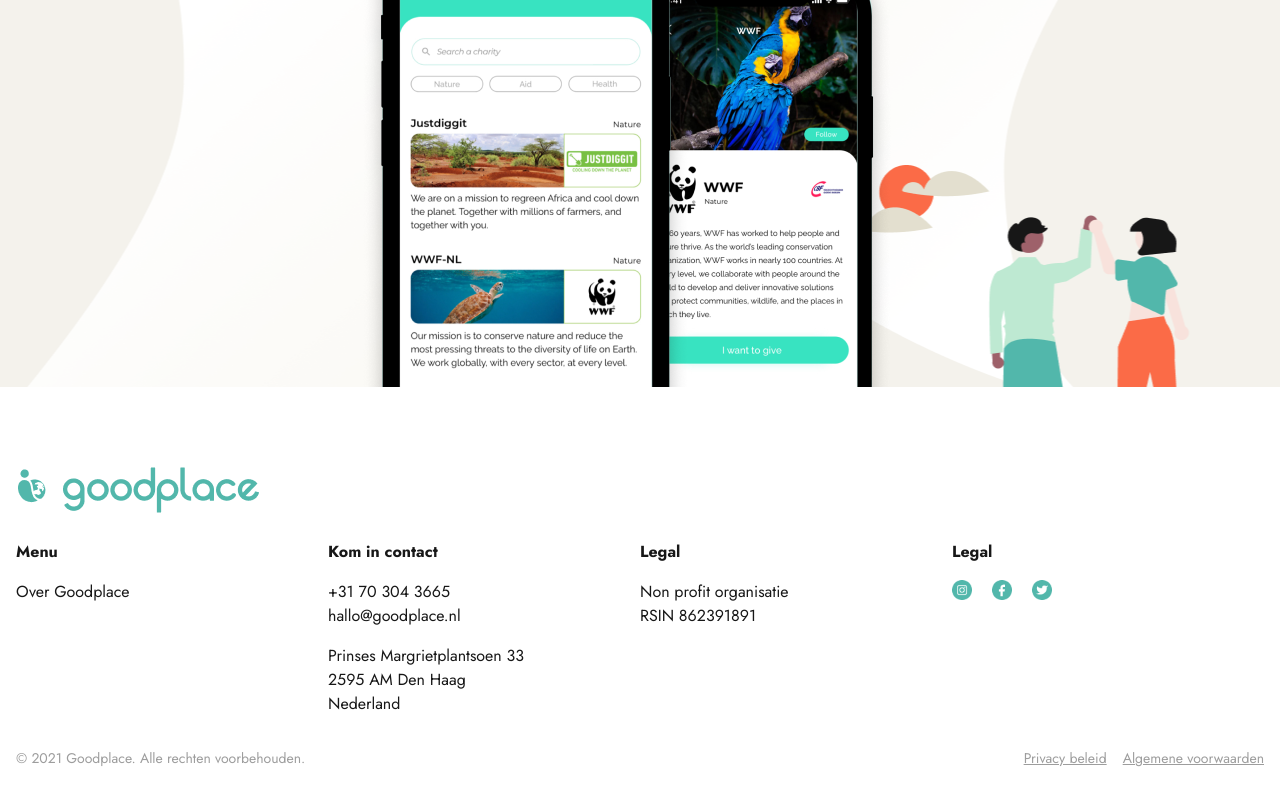
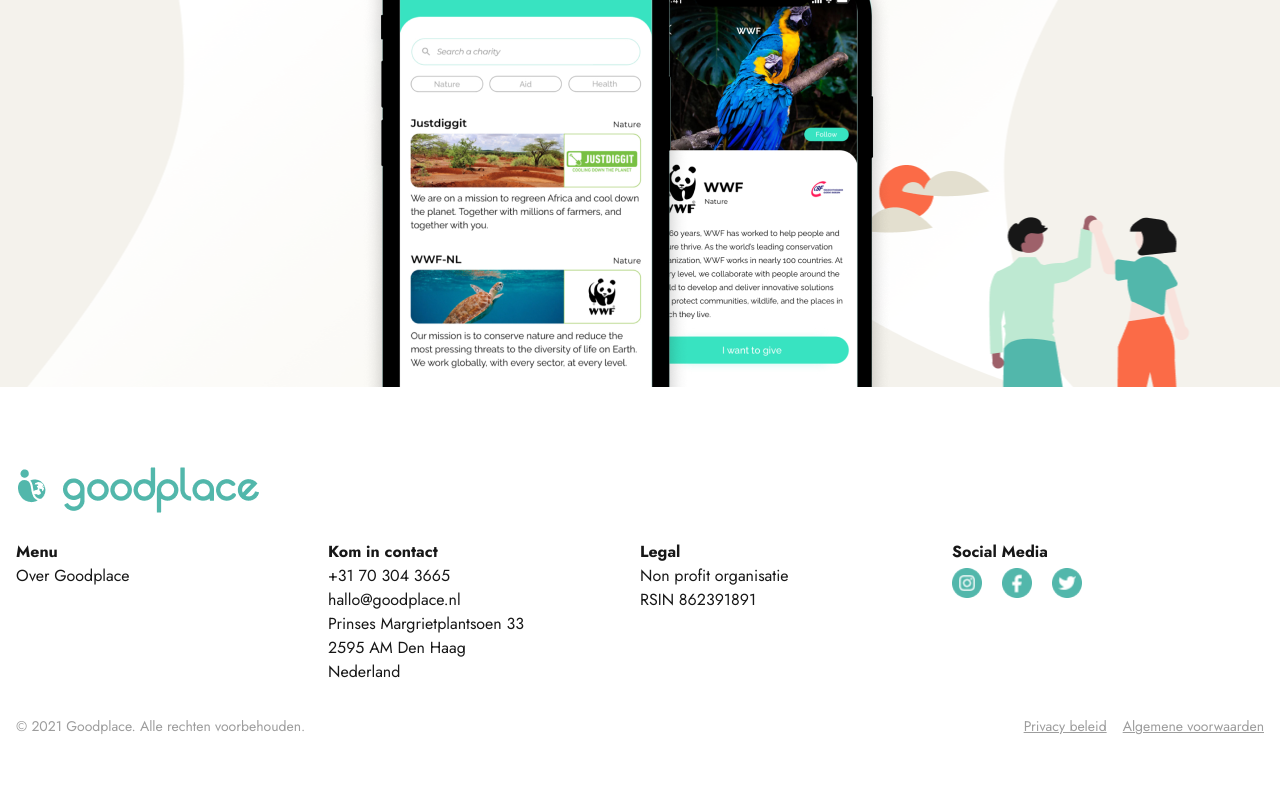
Before and after one commit to ANGIstudio/goodplace-landingspagina, a Next.js app: page / in a window 1280 px wide. Shown: the part 5044-5844 px from the top of the page. After the commit the page ends 5812 px from the top, so only its background shows below. Built offline with nearby package versions, Linux system fonts and the light colour scheme.

Commit message:
quick footer fix

```diff
--- a/src/components/Footer/Footer.scss
+++ b/src/components/Footer/Footer.scss
@@ -10,7 +10,7 @@
   }
 
   &__list {
-    @apply space-y-4;
+    @apply mb-4 md:mb-0;
   }
 
 
@@ -23,6 +23,6 @@
   }
 
   &__socials {
-    @apply space-x-5;
+    @apply space-x-5 mt-1;
   }
 }
--- a/src/components/Footer/Footer.tsx
+++ b/src/components/Footer/Footer.tsx
@@ -56,7 +56,7 @@
 
         <ul className="c-footer__list">
           <li>
-            <strong>Legal</strong>
+            <strong>Social Media</strong>
           </li>
           <li>
             <div className="c-footer__socials">
@@ -64,12 +64,7 @@
                 return (
                   <Link key={item.id} href={item.href} passHref>
                     <a>
-                      <Image
-                        width="20"
-                        height="20px"
-                        alt="logo"
-                        src={item.src}
-                      />
+                      <Image width="30" height="30" alt="logo" src={item.src} />
                     </a>
                   </Link>
                 );
```
